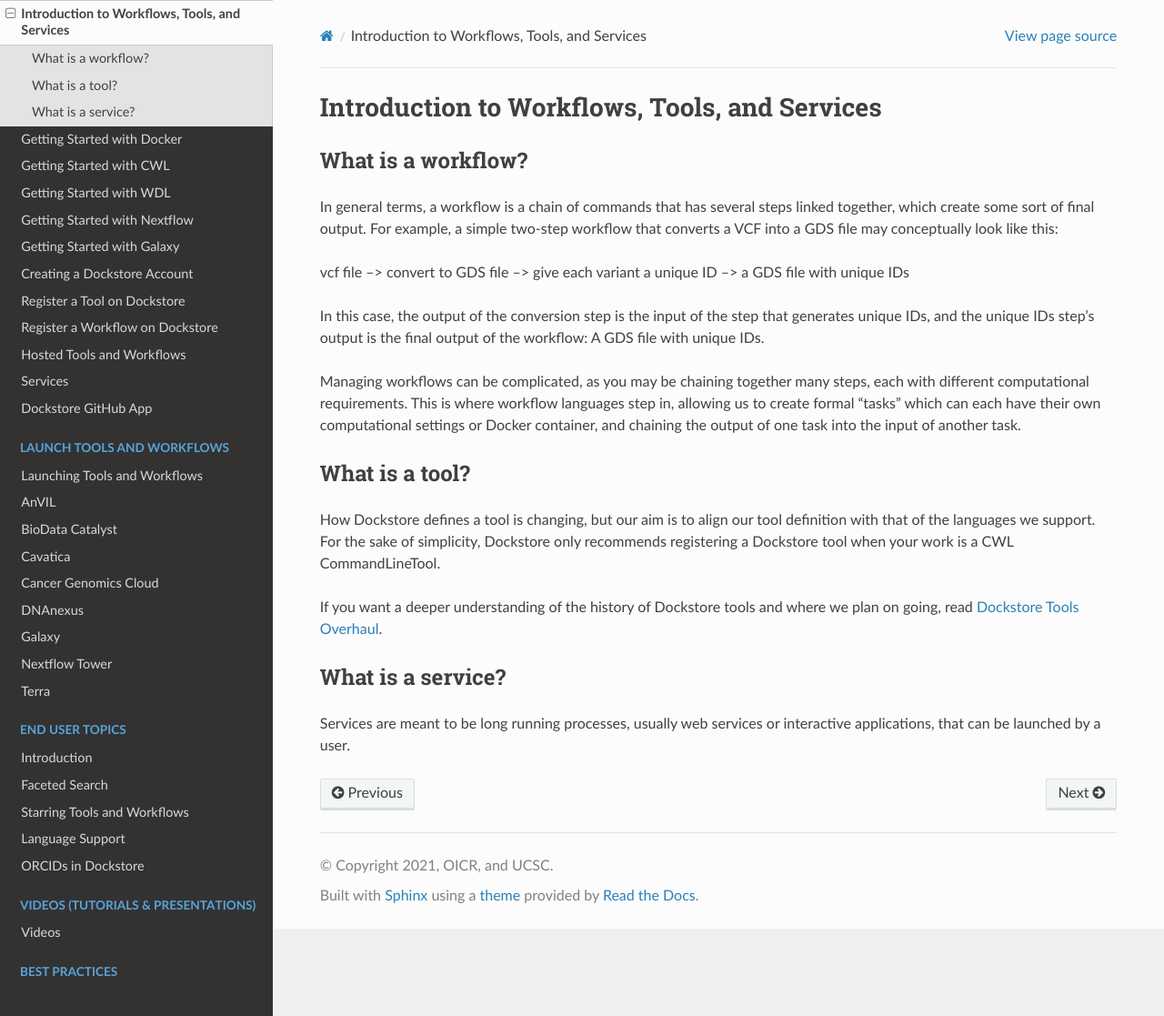
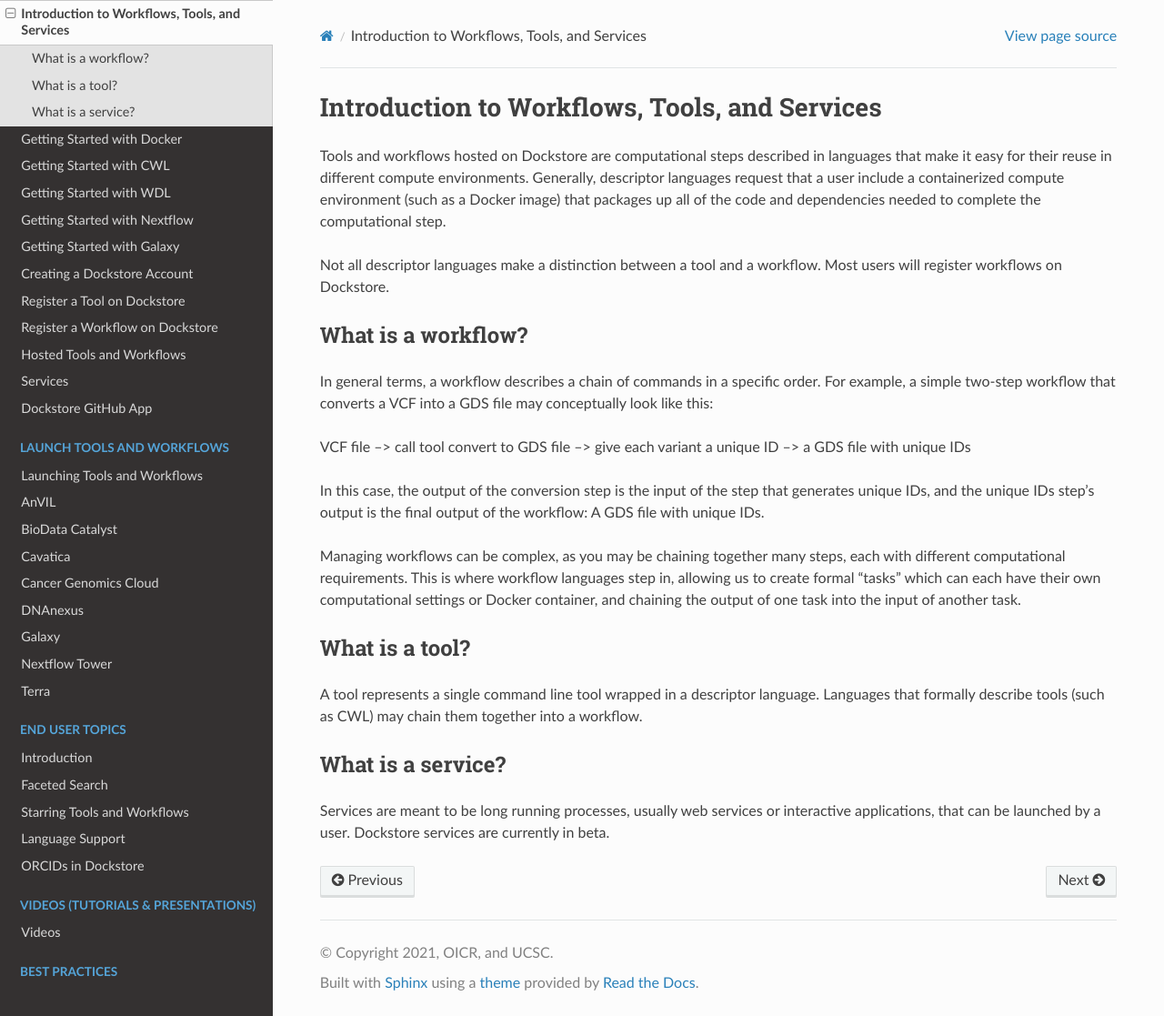
Before and after one commit to dockstore/dockstore-documentation, a Sphinx documentation site: the page built from docs/getting-started/intro-to-dockstore-tools-and-workflows.rst, in a window 1280 px wide and 1117 px high. Shown: the whole window at 91% size. Built offline with Sphinx 7.4.7 and the Read the Docs theme 2.0.0, drawn with Linux system fonts in a browser that asks for light colours.

Commit message:
Update intro page
- Provided a general intro for tools and workflows
- Defined tool -- it was missing in prior version
- Removed unnecessary information about Dockstore's legacy tool definition
- Removed recommendation bc we may expand tool support for Galaxy in the future

```diff
--- a/docs/getting-started/intro-to-dockstore-tools-and-workflows.rst
+++ b/docs/getting-started/intro-to-dockstore-tools-and-workflows.rst
@@ -1,26 +1,27 @@
 Introduction to Workflows, Tools, and Services
 ==============================================
+
+Tools and workflows hosted on Dockstore are computational steps described in languages that make it easy for their reuse in different compute environments. Generally, descriptor languages request that a user include a containerized compute environment (such as a Docker image) that packages up all of the code and dependencies needed to complete the computational step.
+
+Not all descriptor languages make a distinction between a tool and a workflow. Most users will register workflows on Dockstore.
 
 What is a workflow?
 -------------------
 
-In general terms, a workflow is a chain of commands that has several steps linked together, which create some sort of final output. For example, a simple two-step workflow that converts a VCF into a GDS file may conceptually look like this:
+In general terms, a workflow describes a chain of commands in a specific order. For example, a simple two-step workflow that converts a VCF into a GDS file may conceptually look like this:
 
-vcf file --> convert to GDS file --> give each variant a unique ID --> a GDS file with unique IDs
+VCF file --> call tool convert to GDS file --> give each variant a unique ID --> a GDS file with unique IDs
 
 In this case, the output of the conversion step is the input of the step that generates unique IDs, and the unique IDs step's output is the final output of the workflow: A GDS file with unique IDs.
 
-Managing workflows can be complicated, as you may be chaining together many steps, each with different computational requirements. This is where workflow languages step in, allowing us to create formal "tasks" which can each have their own computational settings or Docker container, and chaining the output of one task into the input of another task.
+Managing workflows can be complex, as you may be chaining together many steps, each with different computational requirements. This is where workflow languages step in, allowing us to create formal "tasks" which can each have their own computational settings or Docker container, and chaining the output of one task into the input of another task.
 
 What is a tool?
 ---------------
-How Dockstore defines a tool is changing, but our aim is to align our tool definition with that of the languages we support.
-For the sake of simplicity, Dockstore only recommends registering a Dockstore tool when your work is a CWL CommandLineTool.
-
-If you want a deeper understanding of the history of Dockstore tools and where we plan on going, read :doc:`Dockstore Tools Overhaul </../advanced-topics/dockstore-tools-overhaul>`.
+A tool represents a single command line tool wrapped in a descriptor language.  Languages that formally describe tools (such as CWL) may chain them together into a workflow.
 
 
 What is a service?
 ------------------
 
-Services are meant to be long running processes, usually web services or interactive applications, that can be launched by a user.
+Services are meant to be long running processes, usually web services or interactive applications, that can be launched by a user. Dockstore services are currently in beta.
```
